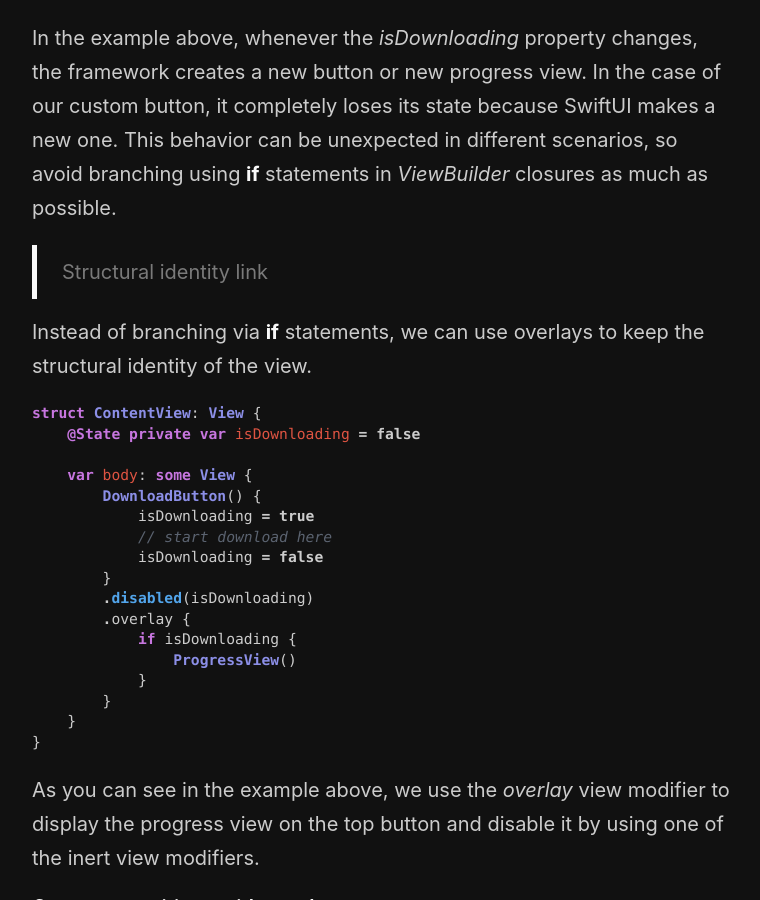
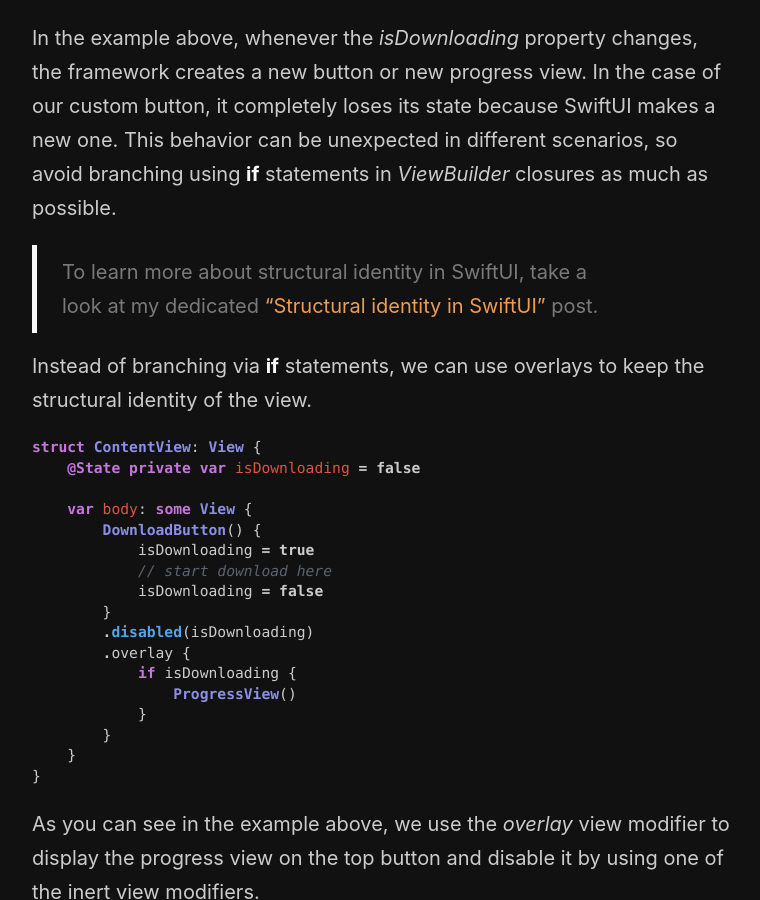
Before and after one commit to mecid/mecid.github.io, a Jekyll site: the page built from _posts/2023-05-03-the-power-of-overlays-in-swiftui.md, in a window 1280 px wide and 900 px high, scrolled down 997 px. Shown: the whole window, without its empty margins (258-1018 px from the left). Built offline with Jekyll 4.4.1, drawn with Linux system fonts in a browser that asks for light colours; some of the changed text lies outside the part shown.

Commit message:
reference links added to the overlays post

```diff
--- a/_posts/2023-05-03-the-power-of-overlays-in-swiftui.md
+++ b/_posts/2023-05-03-the-power-of-overlays-in-swiftui.md
@@ -32,7 +32,7 @@
 
 In the example above, whenever the *isDownloading* property changes, the framework creates a new button or new progress view. In the case of our custom button, it completely loses its state because SwiftUI makes a new one. This behavior can be unexpected in different scenarios, so avoid branching using **if** statements in *ViewBuilder* closures as much as possible.
 
-> Structural identity link
+> To learn more about structural identity in SwiftUI, take a look at my dedicated ["Structural identity in SwiftUI"](/2021/12/09/structural-identity-in-swiftui/) post.
 
 Instead of branching via **if** statements, we can use overlays to keep the structural identity of the view.
 
@@ -111,6 +111,6 @@
 
 Here is another example where the overlay trick shines. Instead of *NavigationLink*, we pair the overlay view modifier with the *matchedGeomerty* view modifier. This pair allows us to build super custom navigation transitions like hero animation. Yes, it adds some work to maintain the navigation state, but it will enable us to provide an excellent user experience in our apps.
 
-> Matched geometry link
+> To learn more about the matchedGeometry view modifier, take a look at my ["Hero animations in SwiftUI"](/2020/12/17/hero-animations-in-swiftui/) post.
 
 Today we learned how valuable is the *overlay* view modifier in SwiftUI, and with the latest addition allowing us to build overlays by using the *ViewBuilder* closure, it became effortless. I hope you enjoy the post. Feel free to follow me on [Twitter](https://twitter.com/mecid) and ask your questions related to this post. Thanks for reading, and see you next week!
```
